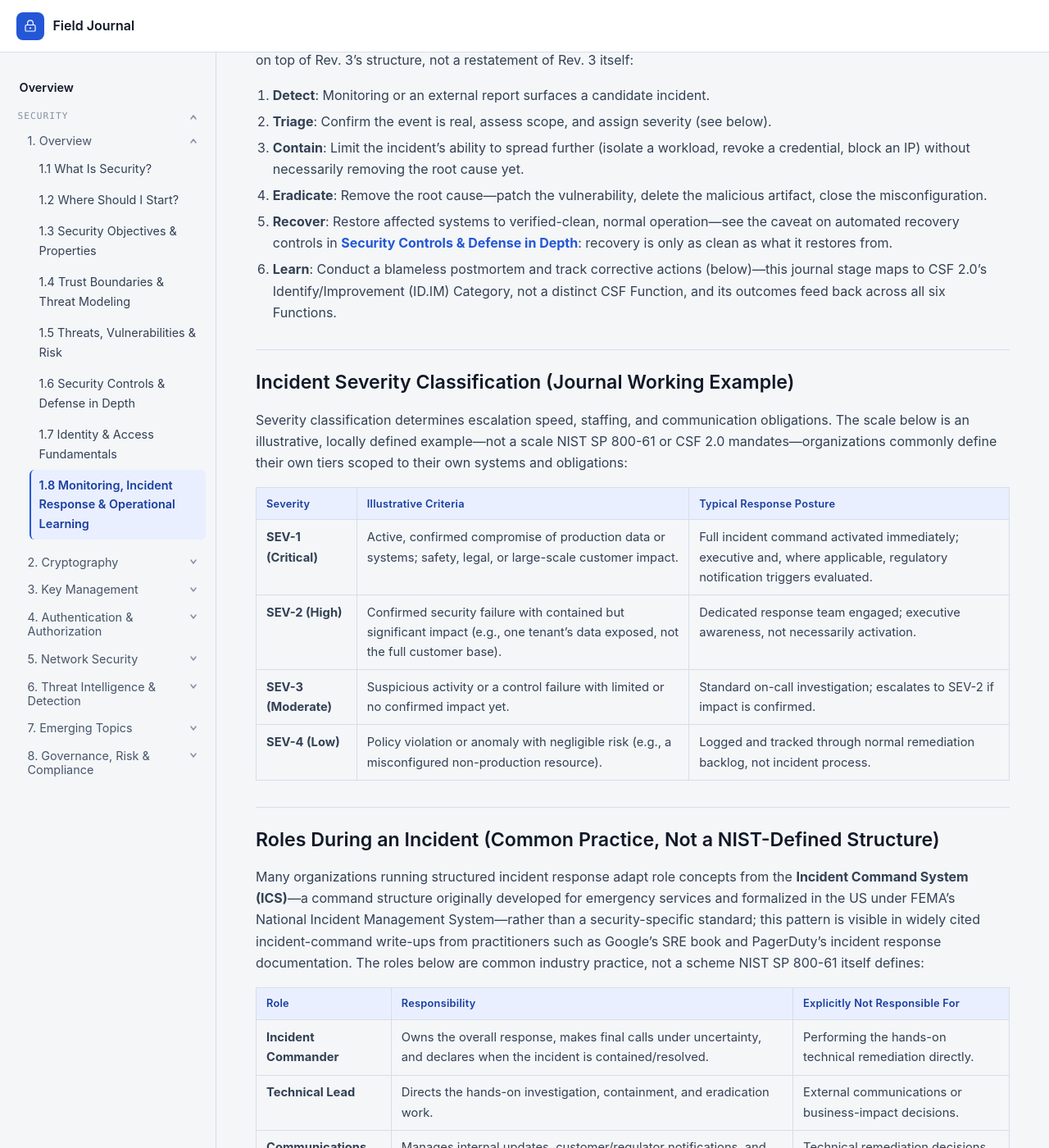
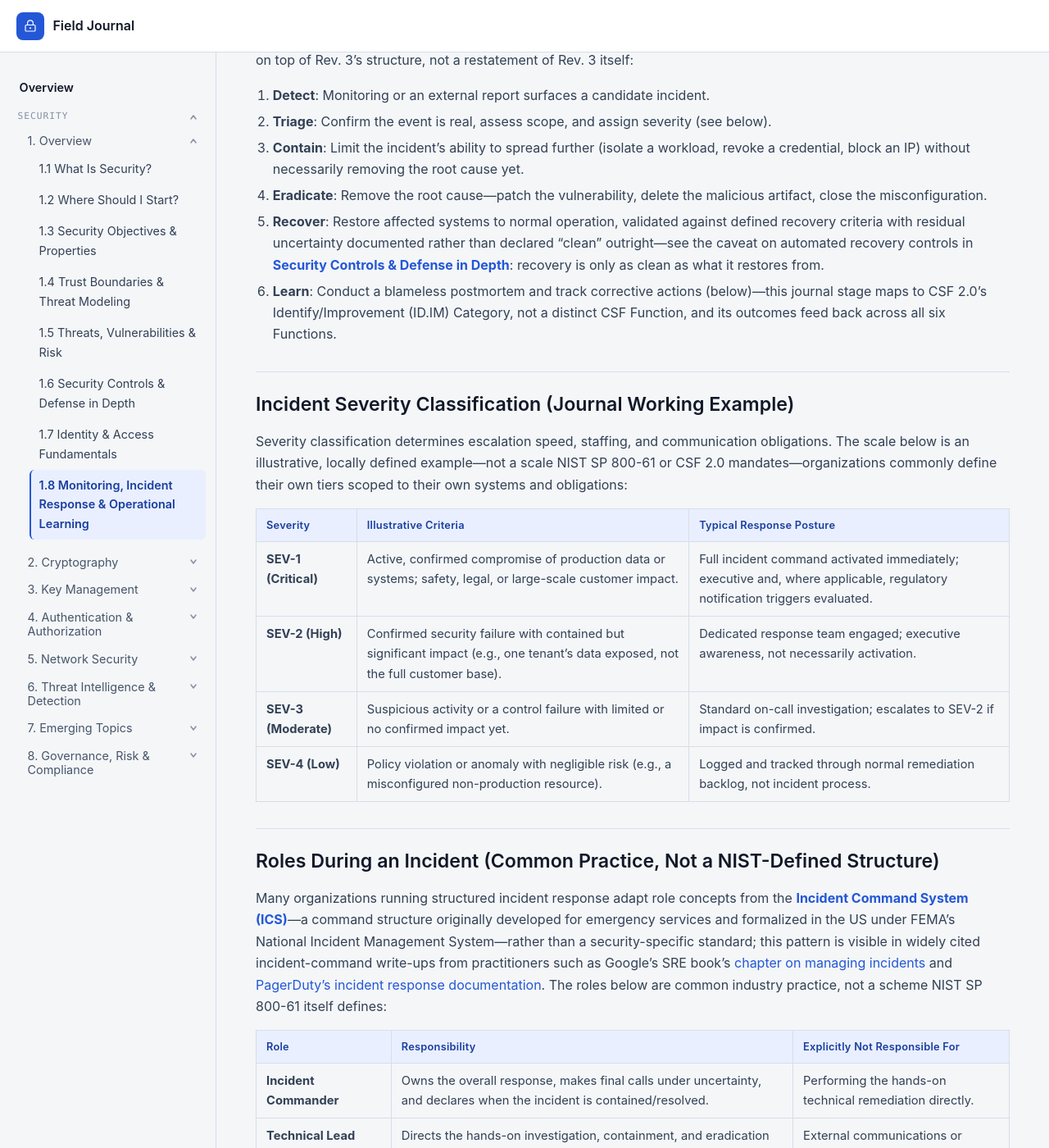
Before and after one commit to llody9977/journal, a Jekyll site: the page built from topics/incident-response-operational-learning.md, in a window 1280 px wide and 1400 px high, scrolled down 2546 px. Shown: the whole window at 82% size. Built offline with Jekyll 4.4.1, drawn with Linux system fonts in a browser that asks for light colours; some of the changed text lies outside the part shown.

Commit message:
docs(security-foundations): fix remaining cross-format inconsistencies in Section 1
Third verification pass:

- Fix the most substantive remaining issue: 1.6's Panel 1 prose claimed
  encryption at rest "narrows" the same WAF-bypass SQL injection attack as
  the other three gates, then immediately said it doesn't stop that exact
  scenario. Reframed encryption at rest as a separate threat branch (media
  theft, not the same in-band attack path) in the prose, caption, and the
  diagram's Data Gate box.
- Fix a lede that hadn't been updated to match the page it introduces:
  1.5's lede still said "adversary capability" and "authorized executive
  risk owners," contradicting the page's own four-part adversarial/
  non-adversarial threat-source model and its Acceptance Authority section.
- Fix leftover cross-format mismatches from the SVG-only fixes in the
  previous pass: 1.3's diagram alt text/caption still said "Technical
  Safeguard Alignment" after the SVG itself was corrected to include
  administrative and physical; 1.8's SVG subtitle text (separate from the
  box label already fixed) still presented "Improve" as a peer stage
  feeding back on its own.
- Resolve remaining internal inconsistencies: 1.4's mitigation stage
  narrowed to "technical security controls" despite the page's own
  non-adversarial threat categories; its residual-risk options list omitted
  "share"; 1.6's Detective Controls definition and summary still said
  controls "continuously monitor," contradicting 1.8's correction that
  detection can be periodic or on-demand.
- Soften remaining overclaims: inherent risk described as "the maximum
  plausible exposure" (a poorly implemented control can occasionally
  introduce its own new exposure), residual risk implying controls are
  "final," and recovery states described as "verified-clean" or "verified
  as uncompromised" rather than validated against defined criteria with
  residual uncertainty documented.
- Add missing primary-source links: NIST SP 800-160 Vol. 2, IEC 61508,
  FEMA's ICS course, Google's SRE book chapter on managing incidents, and
  PagerDuty's incident response documentation.

```diff
--- a/topics/incident-response-operational-learning.md
+++ b/topics/incident-response-operational-learning.md
@@ -46,7 +46,7 @@ This journal still uses the practical operational sequence *detect → triage
 2. **Triage**: Confirm the event is real, assess scope, and assign severity (see below).
 3. **Contain**: Limit the incident's ability to spread further (isolate a workload, revoke a credential, block an IP) without necessarily removing the root cause yet.
 4. **Eradicate**: Remove the root cause—patch the vulnerability, delete the malicious artifact, close the misconfiguration.
-5. **Recover**: Restore affected systems to verified-clean, normal operation—see the caveat on automated recovery controls in **[Security Controls & Defense in Depth]({{ '/topics/security-controls-defense-in-depth/' | relative_url }})**: recovery is only as clean as what it restores from.
+5. **Recover**: Restore affected systems to normal operation, validated against defined recovery criteria with residual uncertainty documented rather than declared "clean" outright—see the caveat on automated recovery controls in **[Security Controls & Defense in Depth]({{ '/topics/security-controls-defense-in-depth/' | relative_url }})**: recovery is only as clean as what it restores from.
 6. **Learn**: Conduct a blameless postmortem and track corrective actions (below)—this journal stage maps to CSF 2.0's Identify/Improvement (ID.IM) Category, not a distinct CSF Function, and its outcomes feed back across all six Functions.
 
 ## Incident Severity Classification (Journal Working Example)
@@ -62,7 +62,7 @@ Severity classification determines escalation speed, staffing, and communication
 
 ## Roles During an Incident (Common Practice, Not a NIST-Defined Structure)
 
-Many organizations running structured incident response adapt role concepts from the **Incident Command System (ICS)**—a command structure originally developed for emergency services and formalized in the US under FEMA's National Incident Management System—rather than a security-specific standard; this pattern is visible in widely cited incident-command write-ups from practitioners such as Google's SRE book and PagerDuty's incident response documentation. The roles below are common industry practice, not a scheme NIST SP 800-61 itself defines:
+Many organizations running structured incident response adapt role concepts from the **[Incident Command System (ICS)](https://training.fema.gov/is/courseoverview.aspx?code=IS-100.C)**—a command structure originally developed for emergency services and formalized in the US under FEMA's National Incident Management System—rather than a security-specific standard; this pattern is visible in widely cited incident-command write-ups from practitioners such as Google's SRE book's [chapter on managing incidents](https://sre.google/sre-book/managing-incidents/) and [PagerDuty's incident response documentation](https://response.pagerduty.com/). The roles below are common industry practice, not a scheme NIST SP 800-61 itself defines:
 
 | Role | Responsibility | Explicitly Not Responsible For |
 |---|---|---|
@@ -93,7 +93,7 @@ When auditing an incident response program or reviewing a specific incident's ha
 | **Detection Coverage** | Would this incident's initial access vector have generated a monitored signal at all, or was detection incidental (e.g., a customer report)? | Detection engineering coverage maps against the incident's actual kill chain. |
 | **Severity Accuracy** | Was the incident's severity assessed and escalated correctly given what was actually known at each point in time? | Timeline reconstruction comparing severity assigned vs. information available at that timestamp. |
 | **Containment Speed** | How much time elapsed between confirmed detection and effective containment? | Incident timeline with timestamped containment actions. |
-| **Recovery Verification** | Was the recovered state verified as clean (uncompromised image/config/credentials), not just restored to "working"? | Recovery validation records—see the recovery-control caveat in Security Controls & Defense in Depth. |
+| **Recovery Verification** | Was the recovered state validated against defined recovery criteria (image/config/credential provenance checks), not just restored to "working," with any residual uncertainty documented rather than assumed away? | Recovery validation records—see the recovery-control caveat in Security Controls & Defense in Depth. |
 | **Corrective Action Closure** | Are postmortem action items tracked to a named owner and closed, not left open indefinitely? | Corrective action tracker with owner, due date, and closure status. |
 | **Feedback Loop Completion** | Did this incident's findings actually reach the risk register, control effectiveness review, and threat model—not just the postmortem document? | Cross-references from the postmortem to updated risk register entries, control reviews, and threat model revisions. |
 
```
Also changed, not shown: topics/risk-fundamentals.md (+3 -3 lines), topics/security-controls-defense-in-depth.md (+3 -3 lines), topics/security-objectives-properties.md (+4 -4 lines), topics/trust-boundaries-threat-modeling.md (+2 -2 lines), assets/img/defense-in-depth-architecture.svg, assets/img/incident-response-lifecycle.svg.
